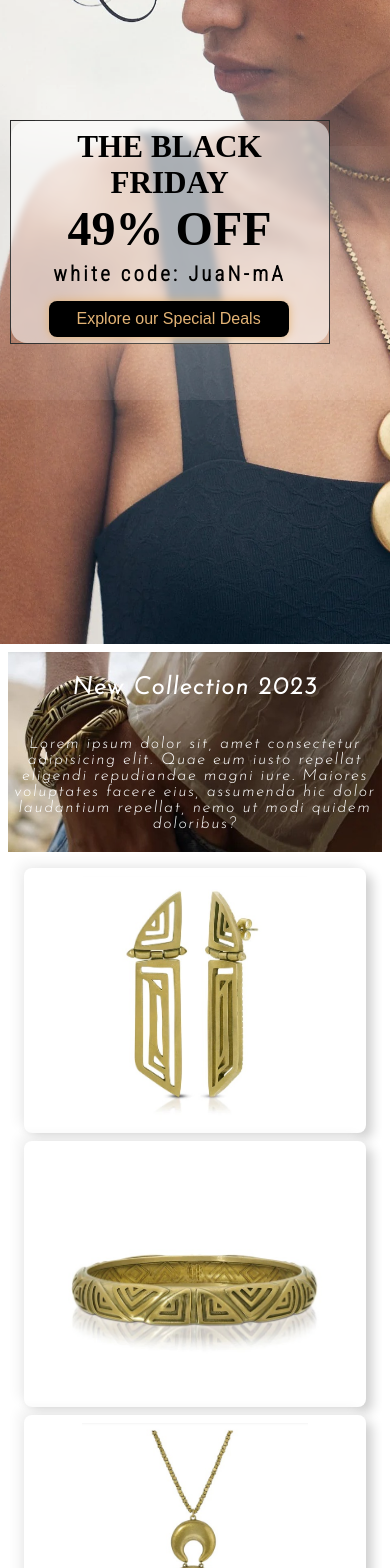
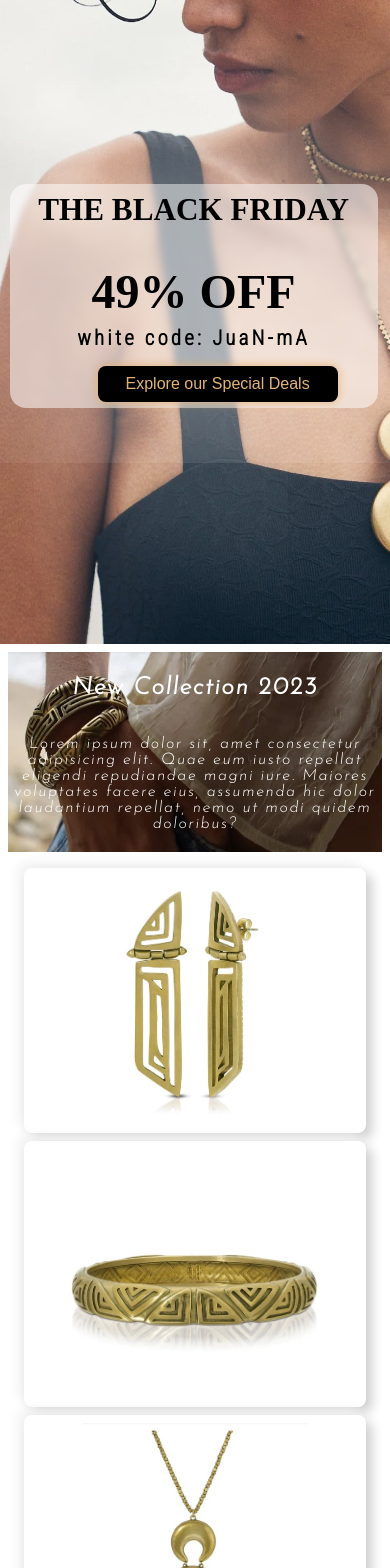
Before and after one commit to Juannmanuel/lassTime, a React (Vite) app: page / in a window 390 px wide. Shown: the part 200-1768 px from the top of the page. Built offline with nearby package versions, Linux system fonts and the light colour scheme; a web font is replaced by a local one.

Commit message:
feactured respoonsive

```diff
--- a/src/components/featured/Featured.module.css
+++ b/src/components/featured/Featured.module.css
@@ -153,7 +153,7 @@ padding: 1rem;
     height: 100%;
   }
   .products_section {
-    grid-template-rows: 1.8fr 0.2fr;
+    grid-template-rows: 1.5fr 0.5fr;
     gap: 0;
     margin: 1px solid rgb(165, 158, 158);
   }
@@ -181,11 +181,9 @@ padding: 1rem;
   }
   .counters {
    width: 100%;
-   height: 100%;
+   height: 50%;
    gap: .5rem;
    padding: 0;
   }
-  .p_featured{
-    display: none;
-  }
+
 }
--- a/src/components/header/Header.module.css
+++ b/src/components/header/Header.module.css
@@ -83,11 +83,10 @@
   }
   .cardHotSale {
     position: absolute;
-    top: 20rem;
+    top:24rem;
     left: 0.6rem;
-    width: 20rem;
+    width: 23rem;
     height: 14rem;
-    border: 1px solid black;
   }
 }
 @media screen and (max-width: 375px) {
```
